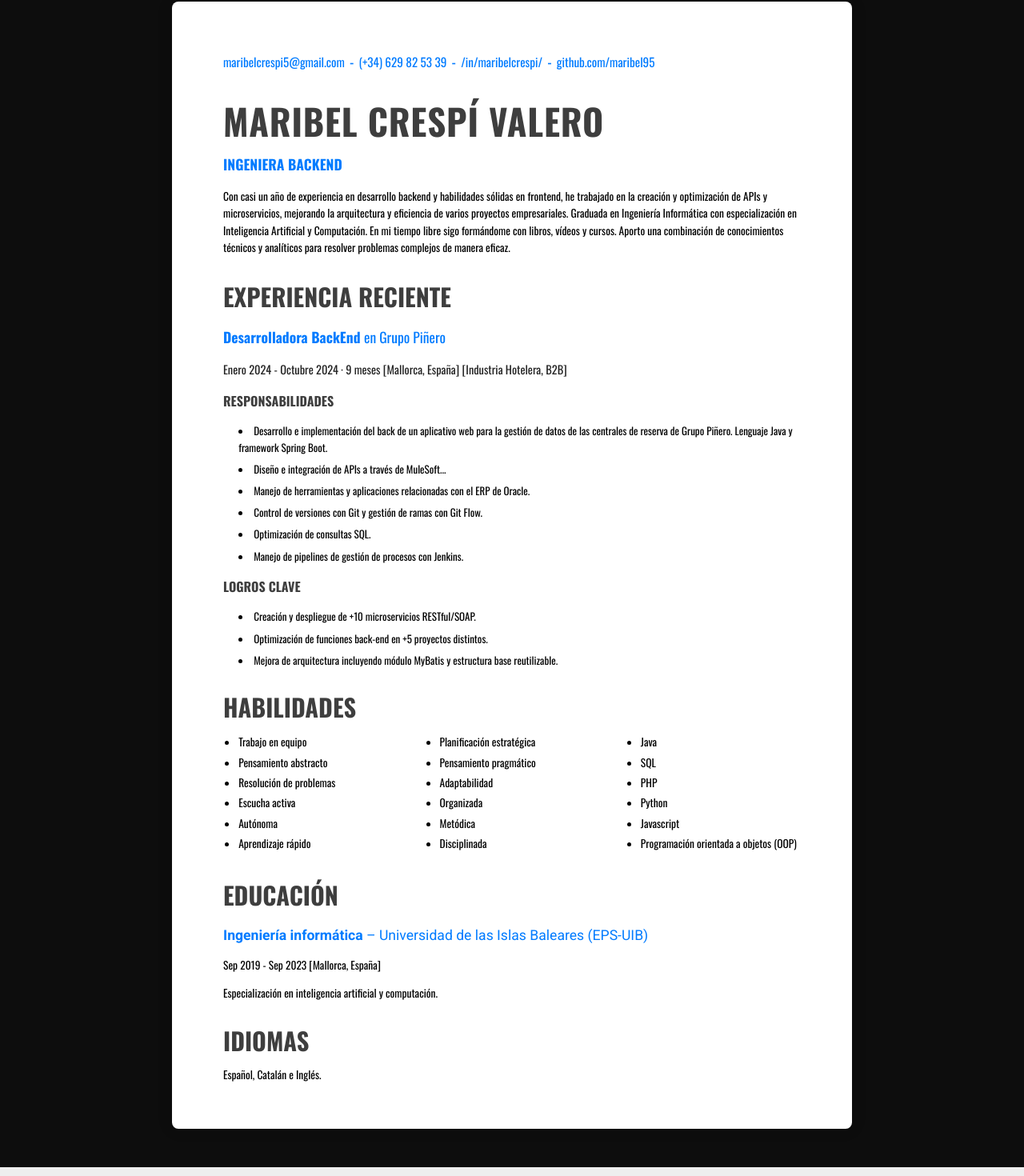
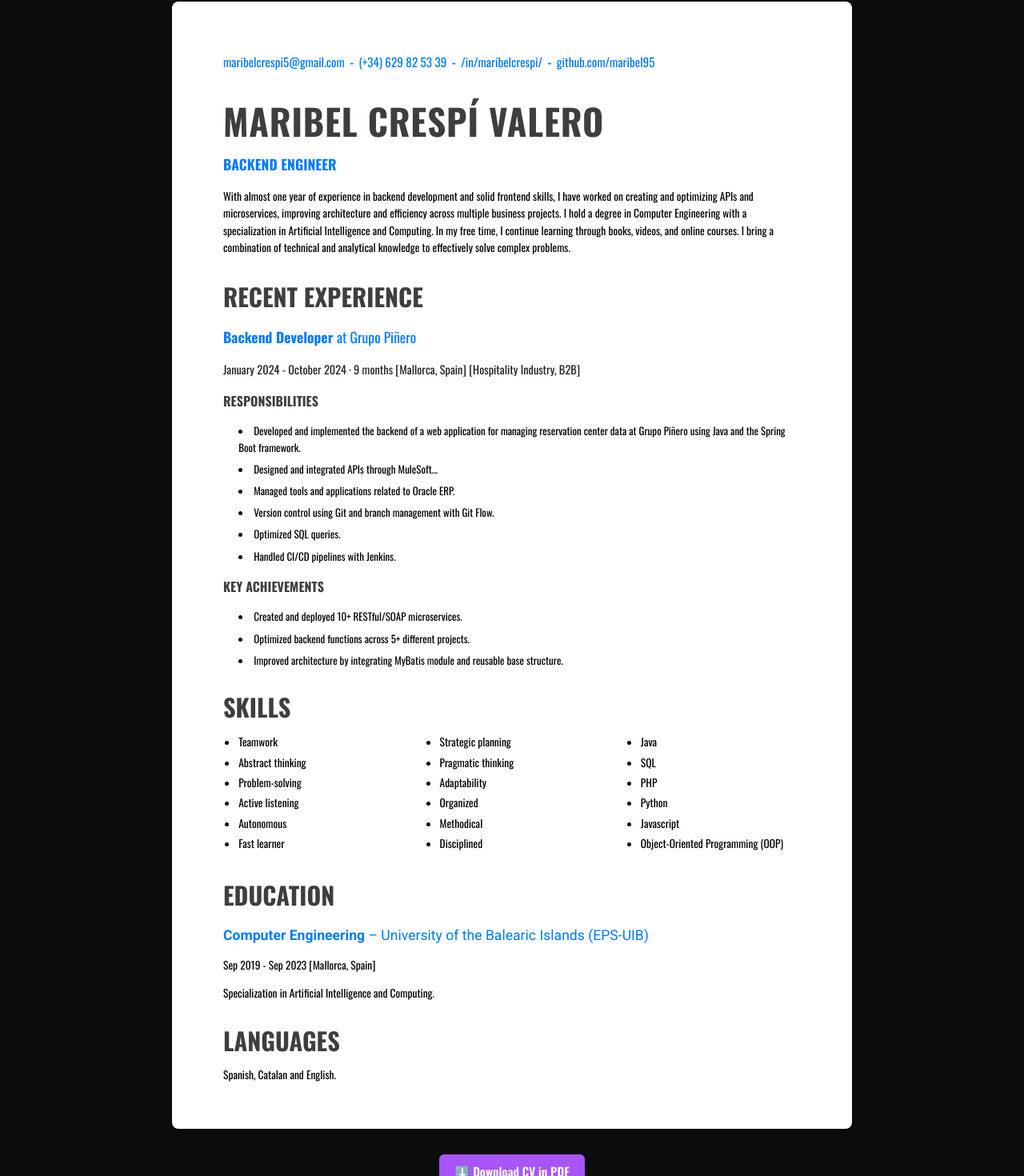
Before and after one commit to maribel95/portfolio, a React (Vite) app: page /cv in a window 1280 px wide. Shown: the part 126-1596 px from the top of the page at 80% size. Built offline with nearby package versions, Linux system fonts and the light colour scheme; a web font is replaced by a local one.

Commit message:
English/Spanish CV done.

```diff
--- a/src/App.tsx
+++ b/src/App.tsx
@@ -2,6 +2,7 @@ import Hero from "./components/Hero";
 import Navbar from "./components/Navbar";
 import Footer from "./components/Footer";
 import CV from "./components/CV";
+import Background from "./components/Background";
 import "@styles/base.scss";
 import { ThemeProvider } from "./context/ThemeContext";
 import { Routes, Route } from "react-router-dom";
--- a/src/components/CV.tsx
+++ b/src/components/CV.tsx
@@ -1,7 +1,12 @@
-import "@styles/CV.scss"; // si usas estilos personalizados
+import { useTranslation } from "react-i18next";
+import "@styles/CV.scss";
+import i18n from "i18n";
 
 function CV() {
+  const { t } = useTranslation();
+  const cvFile = i18n.language === "en" ? "/pdf/CV-EN.pdf" : "/pdf/CV-ES.pdf";
   return (
+    <>
       <section className="cv-html">
         <header className="cv-header">
           <p className="cv-contact">
@@ -29,104 +34,73 @@ function CV() {
               github.com/maribel95
             </a>
           </p>
-        <h1>MARIBEL CRESPÍ VALERO </h1>
-        <h2>INGENIERA BACKEND</h2>
-        <p>
-          Con casi un año de experiencia en desarrollo backend y habilidades
-          sólidas en frontend, he trabajado en la creación y optimización de
-          APIs y microservicios, mejorando la arquitectura y eficiencia de
-          varios proyectos empresariales. Graduada en Ingeniería Informática con
-          especialización en Inteligencia Artificial y Computación. En mi tiempo
-          libre sigo formándome con libros, vídeos y cursos. Aporto una
-          combinación de conocimientos técnicos y analíticos para resolver
-          problemas complejos de manera eficaz.
-        </p>
+          <h1>MARIBEL CRESPÍ VALERO</h1>
+          <h2>{t("cv.title")}</h2>
+          <p>{t("cv.summary")}</p>
         </header>
 
         <section className="cv-section">
-        <h3>EXPERIENCIA RECIENTE</h3>
+          <h3>{t("cv.experience")}</h3>
           <p className="cv-position">
-          Desarrolladora BackEnd <span>en Grupo Piñero</span>
+            {t("cv.position")} <span>{t("cv.company")}</span>
           </p>
-        <p className="cv-date">
-          Enero 2024 - Octubre 2024 · 9 meses [Mallorca, España] [Industria
-          Hotelera, B2B]
-        </p>
+          <p className="cv-date">{t("cv.date-range")}</p>
 
-        <h4>RESPONSABILIDADES</h4>
+          <h4>{t("cv.responsibilitiesTitle")}</h4>
           <ul>
-          <li>
-            Desarrollo e implementación del back de un aplicativo web para la
-            gestión de datos de las centrales de reserva de Grupo Piñero.
-            Lenguaje Java y framework Spring Boot.
-          </li>
-          <li>Diseño e integración de APIs a través de MuleSoft...</li>
-          <li>
-            Manejo de herramientas y aplicaciones relacionadas con el ERP de
-            Oracle.
-          </li>
-          <li>Control de versiones con Git y gestión de ramas con Git Flow.</li>
-          <li>Optimización de consultas SQL.</li>
-          <li>Manejo de pipelines de gestión de procesos con Jenkins.</li>
+            {(
+              t("cv.responsibilities", { returnObjects: true }) as string[]
+            ).map((item, index) => (
+              <li key={index}>{item}</li>
+            ))}
           </ul>
 
-        <h4>LOGROS CLAVE</h4>
+          <h4>{t("cv.achievementsTitle")}</h4>
           <ul>
-          <li>Creación y despliegue de +10 microservicios RESTful/SOAP.</li>
-          <li>Optimización de funciones back-end en +5 proyectos distintos.</li>
-          <li>
-            Mejora de arquitectura incluyendo módulo MyBatis y estructura base
-            reutilizable.
-          </li>
+            {(t("cv.achievements", { returnObjects: true }) as string[]).map(
+              (item: string, index: number) => (
+                <li key={index}>{item}</li>
+              )
+            )}
           </ul>
         </section>
 
         <section className="cv-section">
-        <h3>HABILIDADES</h3>
+          <h3>{t("cv.skillsTitle")}</h3>
           <div className="cv-skills">
-          <ul>
-            <li>Trabajo en equipo</li>
-            <li>Pensamiento abstracto</li>
-            <li>Resolución de problemas</li>
-            <li>Escucha activa</li>
-            <li>Autónoma</li>
-            <li>Aprendizaje rápido</li>
+            {(t("cv.skills", { returnObjects: true }) as string[][]).map(
+              (group: string[], idx: number) => (
+                <ul key={idx}>
+                  {group.map((item, subidx) => (
+                    <li key={subidx}>{item}</li>
+                  ))}
                 </ul>
-          <ul>
-            <li>Planificación estratégica</li>
-            <li>Pensamiento pragmático</li>
-            <li>Adaptabilidad</li>
-            <li>Organizada</li>
-            <li>Metódica</li>
-            <li>Disciplinada</li>
-          </ul>
-          <ul>
-            <li>Java</li>
-            <li>SQL</li>
-            <li>PHP</li>
-            <li>Python</li>
-            <li>Javascript</li>
-            <li>Programación orientada a objetos (OOP)</li>
-          </ul>
+              )
+            )}
           </div>
         </section>
 
         <section className="cv-section">
-        <h3>EDUCACIÓN</h3>
+          <h3>{t("cv.educationTitle")}</h3>
           <p className="cv-education">
-          <strong>Ingeniería informática</strong> – Universidad de las Islas
-          Baleares (EPS-UIB)
+            <strong>{t("cv.degree")}</strong> – {t("cv.university")}
           </p>
-        <p>Sep 2019 - Sep 2023 [Mallorca, España]</p>
-        <p>Especialización en inteligencia artificial y computación.</p>
+          <p>{t("cv.dates")}</p>
+          <p>{t("cv.specialization")}</p>
         </section>
 
         <section className="cv-section">
-        <h3>IDIOMAS</h3>
-        <p>Español, Catalán e Inglés.</p>
+          <h3>{t("cv.languagesTitle")}</h3>
+          <p>{t("cv.languages")}</p>
         </section>
       </section>
+
+      <div className="cv-download">
+        <a href={cvFile} download className="cv-download-btn">
+          ⬇️ {t("cv.download")}
+        </a>
+      </div>
+    </>
   );
 }
-
 export default CV;
--- a/src/locales/en.json
+++ b/src/locales/en.json
@@ -26,9 +26,68 @@
     "title": "FIND ME ON",
     "bottom": "Designed and Developed by"
   },
+
   "home": "Home",
   "about": "About",
   "projects": "Projects",
   "resume": "Resume",
-  "blogs": "Blogs"
+  "blogs": "Blogs",
+  "cv": {
+    "title": "BACKEND ENGINEER",
+    "summary": "With almost one year of experience in backend development and solid frontend skills, I have worked on creating and optimizing APIs and microservices, improving architecture and efficiency across multiple business projects. I hold a degree in Computer Engineering with a specialization in Artificial Intelligence and Computing. In my free time, I continue learning through books, videos, and online courses. I bring a combination of technical and analytical knowledge to effectively solve complex problems.",
+    "experience": "RECENT EXPERIENCE",
+    "position": "Backend Developer",
+    "company": "at Grupo Piñero",
+    "date-range": "January 2024 - October 2024 · 9 months [Mallorca, Spain] [Hospitality Industry, B2B]",
+    "responsibilitiesTitle": "RESPONSIBILITIES",
+    "responsibilities": [
+      "Developed and implemented the backend of a web application for managing reservation center data at Grupo Piñero using Java and the Spring Boot framework.",
+      "Designed and integrated APIs through MuleSoft...",
+      "Managed tools and applications related to Oracle ERP.",
+      "Version control using Git and branch management with Git Flow.",
+      "Optimized SQL queries.",
+      "Handled CI/CD pipelines with Jenkins."
+    ],
+    "achievementsTitle": "KEY ACHIEVEMENTS",
+    "achievements": [
+      "Created and deployed 10+ RESTful/SOAP microservices.",
+      "Optimized backend functions across 5+ different projects.",
+      "Improved architecture by integrating MyBatis module and reusable base structure."
+    ],
+    "skillsTitle": "SKILLS",
+    "skills": [
+      [
+        "Teamwork",
+        "Abstract thinking",
+        "Problem-solving",
+        "Active listening",
+        "Autonomous",
+        "Fast learner"
+      ],
+      [
+        "Strategic planning",
+        "Pragmatic thinking",
+        "Adaptability",
+        "Organized",
+        "Methodical",
+        "Disciplined"
+      ],
+      [
+        "Java",
+        "SQL",
+        "PHP",
+        "Python",
+        "Javascript",
+        "Object-Oriented Programming (OOP)"
+      ]
+    ],
+    "educationTitle": "EDUCATION",
+    "degree": "Computer Engineering",
+    "university": "University of the Balearic Islands (EPS-UIB)",
+    "dates": "Sep 2019 - Sep 2023 [Mallorca, Spain]",
+    "specialization": "Specialization in Artificial Intelligence and Computing.",
+    "languagesTitle": "LANGUAGES",
+    "languages": "Spanish, Catalan and English.",
+    "download": "Download CV in PDF"
+  }
 }
--- a/src/locales/es.json
+++ b/src/locales/es.json
@@ -32,5 +32,63 @@
   "about": "Bio",
   "projects": "Proyectos",
   "resume": "CV",
-  "blogs": "Blogs"
+  "blogs": "Blogs",
+  "cv": {
+    "title": "INGENIERA BACKEND",
+    "summary": "Con casi un año de experiencia en desarrollo backend y habilidades sólidas en frontend, he trabajado en la creación y optimización de APIs y microservicios, mejorando la arquitectura y eficiencia de varios proyectos empresariales. Graduada en Ingeniería Informática con especialización en Inteligencia Artificial y Computación. En mi tiempo libre sigo formándome con libros, vídeos y cursos. Aporto una combinación de conocimientos técnicos y analíticos para resolver problemas complejos de manera eficaz.",
+    "experience": "EXPERIENCIA RECIENTE",
+    "position": "Desarrolladora BackEnd",
+    "company": "en Grupo Piñero",
+    "date-range": "Enero 2024 - Octubre 2024 · 9 meses [Mallorca, España] [Industria Hotelera, B2B]",
+    "responsibilitiesTitle": "RESPONSABILIDADES",
+    "responsibilities": [
+      "Desarrollo e implementación del back de un aplicativo web para la gestión de datos de las centrales de reserva de Grupo Piñero. Lenguaje Java y framework Spring Boot.",
+      "Diseño e integración de APIs a través de MuleSoft...",
+      "Manejo de herramientas y aplicaciones relacionadas con el ERP de Oracle.",
+      "Control de versiones con Git y gestión de ramas con Git Flow.",
+      "Optimización de consultas SQL.",
+      "Manejo de pipelines de gestión de procesos con Jenkins."
+    ],
+    "achievementsTitle": "LOGROS CLAVE",
+    "achievements": [
+      "Creación y despliegue de +10 microservicios RESTful/SOAP.",
+      "Optimización de funciones back-end en +5 proyectos distintos.",
+      "Mejora de arquitectura incluyendo módulo MyBatis y estructura base reutilizable."
+    ],
+    "skillsTitle": "HABILIDADES",
+    "skills": [
+      [
+        "Trabajo en equipo",
+        "Pensamiento abstracto",
+        "Resolución de problemas",
+        "Escucha activa",
+        "Autónoma",
+        "Aprendizaje rápido"
+      ],
+      [
+        "Planificación estratégica",
+        "Pensamiento pragmático",
+        "Adaptabilidad",
+        "Organizada",
+        "Metódica",
+        "Disciplinada"
+      ],
+      [
+        "Java",
+        "SQL",
+        "PHP",
+        "Python",
+        "Javascript",
+        "Programación orientada a objetos (OOP)"
+      ]
+    ],
+    "educationTitle": "EDUCACIÓN",
+    "degree": "Ingeniería informática",
+    "university": "Universidad de las Islas Baleares (EPS-UIB)",
+    "dates": "Sep 2019 - Sep 2023 [Mallorca, España]",
+    "specialization": "Especialización en inteligencia artificial y computación.",
+    "languagesTitle": "IDIOMAS",
+    "languages": "Español, Catalán e Inglés.",
+    "download": "Descargar CV en PDF"
+  }
 }
--- a/src/styles/CV.scss
+++ b/src/styles/CV.scss
@@ -3,7 +3,7 @@
 
 .cv-html {
   max-width: 850px;
-  margin: 3rem auto;
+  margin-top: 3rem;
   padding: 3rem 4rem;
   background: white;
   color: #000;
@@ -12,6 +12,7 @@
   line-height: 1.6;
   border-radius: 8px;
   box-shadow: 0 0 20px rgba(0, 0, 0, 0.1);
+  z-index: 1;
 }
 
 .cv-header {
@@ -153,6 +154,28 @@
   }
 }
 
+.cv-download {
+  text-align: center;
+  margin-bottom: 2rem;
+  margin-top: 2rem;
+  .cv-download-btn {
+    display: inline-block;
+    padding: 0.6rem 1.2rem;
+    background-color: $navbar-hover-color;
+    color: #fff;
+    font-family: "Oswald", sans-serif;
+    font-weight: 600;
+    border: none;
+    border-radius: 6px;
+    text-decoration: none;
+    font-size: 0.95rem;
+    transition: background-color 0.3s ease;
+
+    &:hover {
+      background-color: #7341b4;
+    }
+  }
+}
 @media (max-width: 768px) {
   .cv-html {
     padding: 2rem 1.5rem;
```
Also changed, not shown: 2 other files (tests, documents, lock files or other folders). Lines whose indentation alone changed are shown as unchanged.
